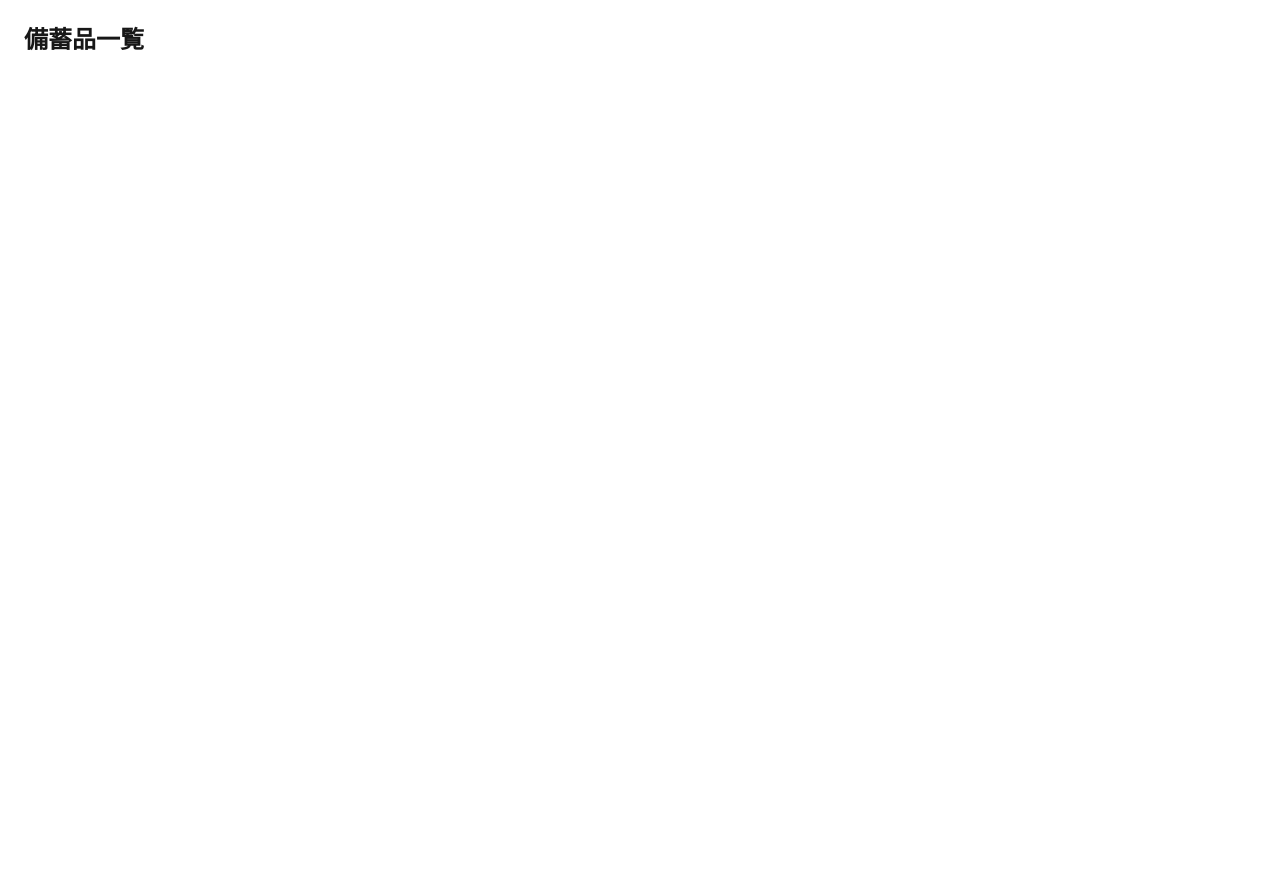
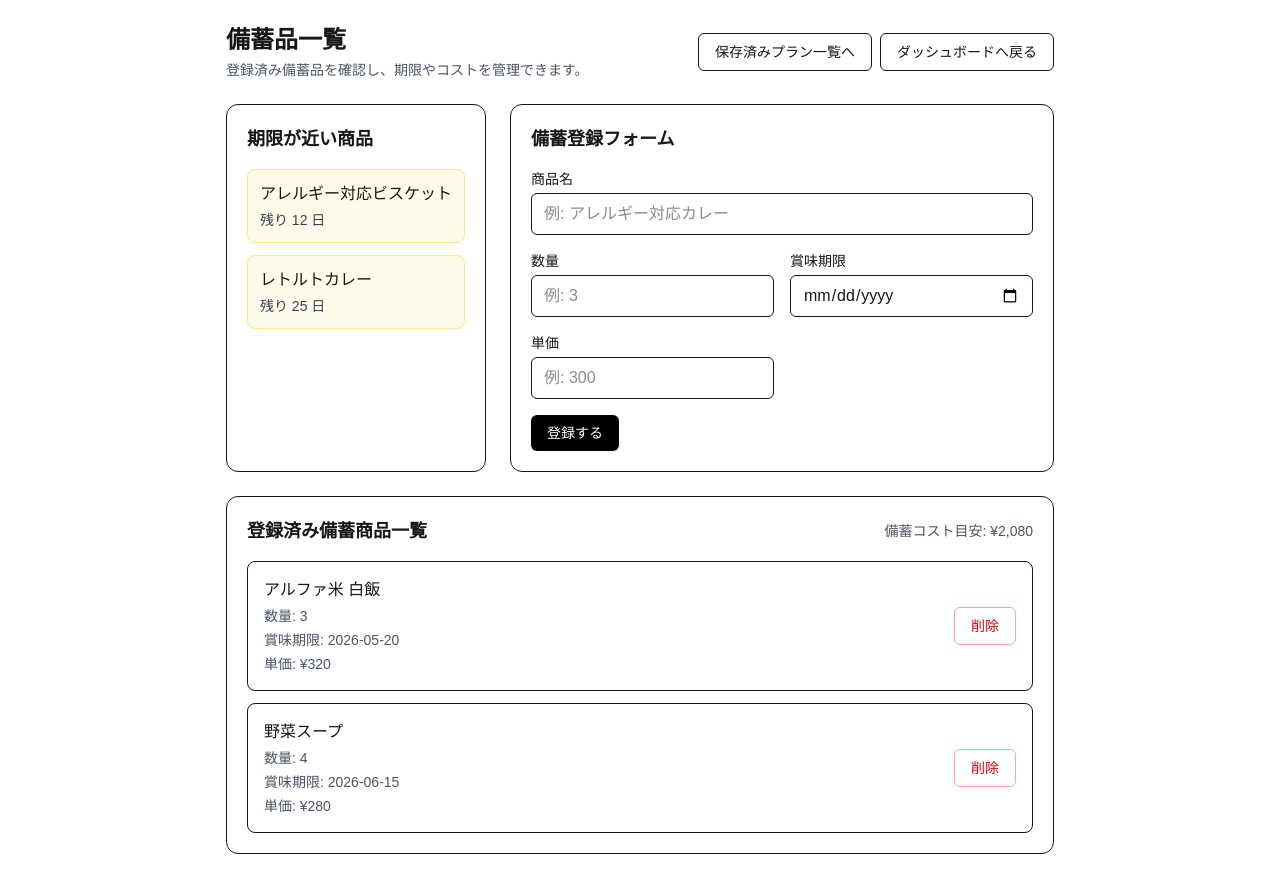
Before and after one commit to aya425/sonae-are, a Next.js app in the folder my-app/: page /stock-items in a window 1280 px wide. Before the commit the page ends 800 px from the top, so only its background shows below. Built offline with nearby package versions, Linux system fonts and the light colour scheme.

Commit message:
feat: 備蓄品一覧画面のUIを実装

```diff
--- a/my-app/app/layout.tsx
+++ b/my-app/app/layout.tsx
@@ -24,7 +24,7 @@ export default function RootLayout({
 }>) {
   return (
     <html
-      lang="en"
+      lang="ja"
       className={`${geistSans.variable} ${geistMono.variable} h-full antialiased`}
     >
       <body className="min-h-full flex flex-col">{children}</body>
--- a/my-app/app/stock-items/page.tsx
+++ b/my-app/app/stock-items/page.tsx
@@ -1,7 +1,191 @@
+import Link from "next/link";
+
+type ExpiringItem = {
+  id: string;
+  name: string;
+  daysLeft: number;
+};
+
+type StockItem = {
+  id: string;
+  name: string;
+  quantity: number;
+  expiresAt: string;
+  unitPrice: number;
+};
+
+const mockExpiringItems: ExpiringItem[] = [
+  { id: "exp-1", name: "アレルギー対応ビスケット", daysLeft: 12 },
+  { id: "exp-2", name: "レトルトカレー", daysLeft: 25 },
+];
+
+const mockStockItems: StockItem[] = [
+  {
+    id: "stock-1",
+    name: "アルファ米 白飯",
+    quantity: 3,
+    expiresAt: "2026-05-20",
+    unitPrice: 320,
+  },
+  {
+    id: "stock-2",
+    name: "野菜スープ",
+    quantity: 4,
+    expiresAt: "2026-06-15",
+    unitPrice: 280,
+  },
+];
+
 export default function StockItemsPage() {
+  const expiringItems = mockExpiringItems;
+  const stockItems = mockStockItems;
+
+  const totalEstimatedCost = stockItems.reduce(
+    (sum, item) => sum + item.quantity * item.unitPrice,
+    0,
+  );
+
   return (
-    <main className="p-6">
-      <h1 className="text-2xl font-bold">備蓄品一覧</h1>
+    <main className="mx-auto max-w-5xl p-6">
+      <div className="mb-6 flex flex-col gap-3 sm:flex-row sm:items-center sm:justify-between">
+        <div>
+          <h1 className="text-2xl font-bold">備蓄品一覧</h1>
+          <p className="mt-1 text-sm text-gray-600">
+            登録済み備蓄品を確認し、期限やコストを管理できます。
+          </p>
+        </div>
+
+        <div className="flex gap-2">
+          <Link
+            href="/plans"
+            className="rounded-md border px-4 py-2 text-sm font-medium hover:bg-gray-50"
+          >
+            保存済みプラン一覧へ
+          </Link>
+          <Link
+            href="/dashboard"
+            className="rounded-md border px-4 py-2 text-sm font-medium hover:bg-gray-50"
+          >
+            ダッシュボードへ戻る
+          </Link>
+        </div>
+      </div>
+
+      <div className="grid gap-6 lg:grid-cols-3">
+        <section className="rounded-xl border p-5 lg:col-span-1">
+          <h2 className="text-lg font-semibold">期限が近い商品</h2>
+          <div className="mt-4 space-y-3">
+            {expiringItems.length === 0 ? (
+              <p className="text-sm text-gray-600">
+                期限が近い商品はありません。
+              </p>
+            ) : (
+              expiringItems.map((item) => (
+                <div
+                  key={item.id}
+                  className="rounded-lg border border-amber-200 bg-amber-50 p-3"
+                >
+                  <p className="font-medium">{item.name}</p>
+                  <p className="mt-1 text-sm text-gray-700">
+                    残り {item.daysLeft} 日
+                  </p>
+                </div>
+              ))
+            )}
+          </div>
+        </section>
+
+        <section className="rounded-xl border p-5 lg:col-span-2">
+          <h2 className="text-lg font-semibold">備蓄登録フォーム</h2>
+          <form className="mt-4 grid gap-4 sm:grid-cols-2">
+            <div className="sm:col-span-2">
+              <label className="mb-1 block text-sm font-medium">商品名</label>
+              <input
+                type="text"
+                placeholder="例: アレルギー対応カレー"
+                className="w-full rounded-md border px-3 py-2"
+              />
+            </div>
+
+            <div>
+              <label className="mb-1 block text-sm font-medium">数量</label>
+              <input
+                type="number"
+                placeholder="例: 3"
+                className="w-full rounded-md border px-3 py-2"
+              />
+            </div>
+
+            <div>
+              <label className="mb-1 block text-sm font-medium">賞味期限</label>
+              <input
+                type="date"
+                className="w-full rounded-md border px-3 py-2"
+              />
+            </div>
+
+            <div>
+              <label className="mb-1 block text-sm font-medium">単価</label>
+              <input
+                type="number"
+                placeholder="例: 300"
+                className="w-full rounded-md border px-3 py-2"
+              />
+            </div>
+
+            <div className="sm:col-span-2">
+              <button
+                type="button"
+                className="rounded-md bg-black px-4 py-2 text-sm font-medium text-white"
+              >
+                登録する
+              </button>
+            </div>
+          </form>
+        </section>
+      </div>
+
+      <section className="mt-6 rounded-xl border p-5">
+        <div className="flex flex-col gap-2 sm:flex-row sm:items-center sm:justify-between">
+          <h2 className="text-lg font-semibold">登録済み備蓄商品一覧</h2>
+          <p className="text-sm text-gray-600">
+            備蓄コスト目安: ¥{totalEstimatedCost.toLocaleString()}
+          </p>
+        </div>
+
+        <div className="mt-4 space-y-3">
+          {stockItems.length === 0 ? (
+            <p className="text-sm text-gray-600">
+              登録済みの備蓄商品はまだありません。
+            </p>
+          ) : (
+            stockItems.map((item) => (
+              <article
+                key={item.id}
+                className="flex flex-col gap-4 rounded-lg border p-4 sm:flex-row sm:items-center sm:justify-between"
+              >
+                <div className="space-y-1">
+                  <p className="font-medium">{item.name}</p>
+                  <p className="text-sm text-gray-600">数量: {item.quantity}</p>
+                  <p className="text-sm text-gray-600">
+                    賞味期限: {item.expiresAt}
+                  </p>
+                  <p className="text-sm text-gray-600">
+                    単価: ¥{item.unitPrice.toLocaleString()}
+                  </p>
+                </div>
+
+                <button
+                  type="button"
+                  className="rounded-md border border-red-300 px-4 py-2 text-sm font-medium text-red-600 hover:bg-red-50"
+                >
+                  削除
+                </button>
+              </article>
+            ))
+          )}
+        </div>
+      </section>
     </main>
   );
 }
```
